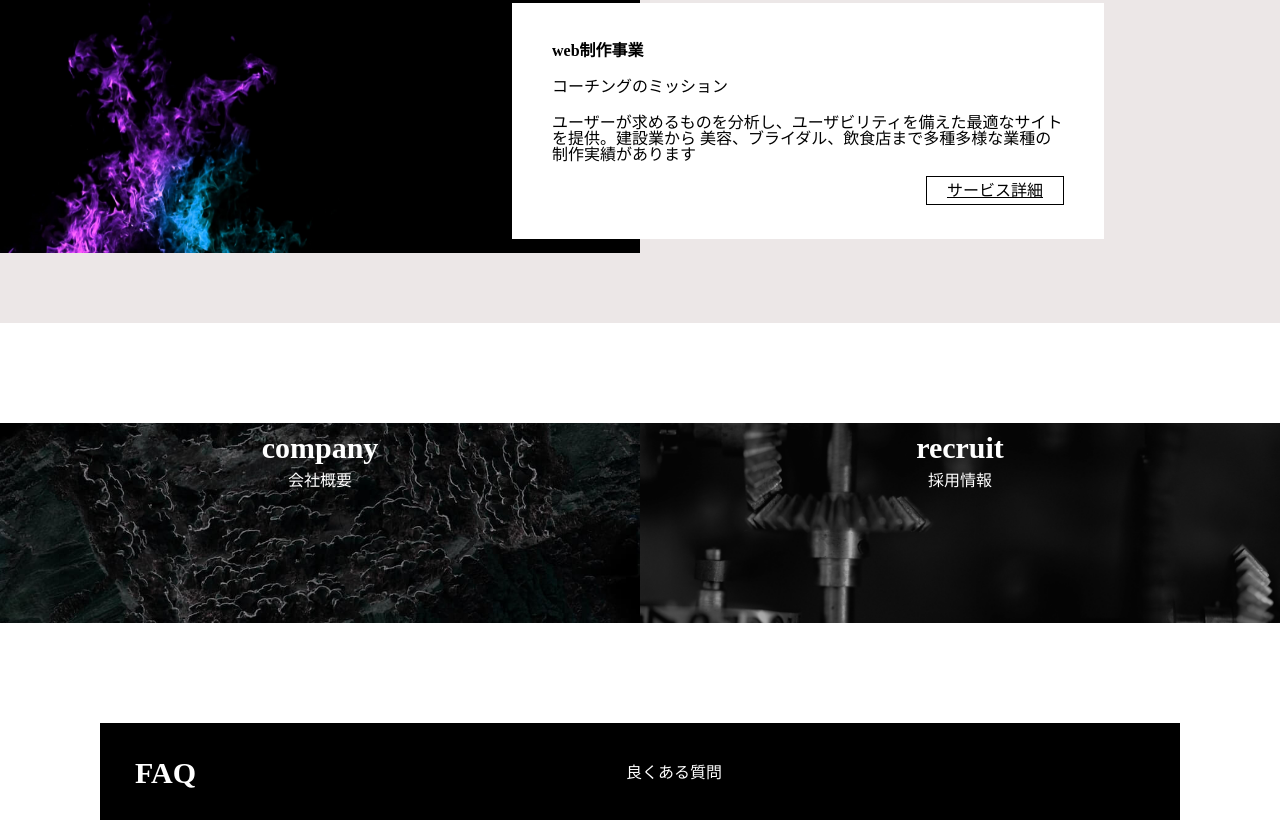
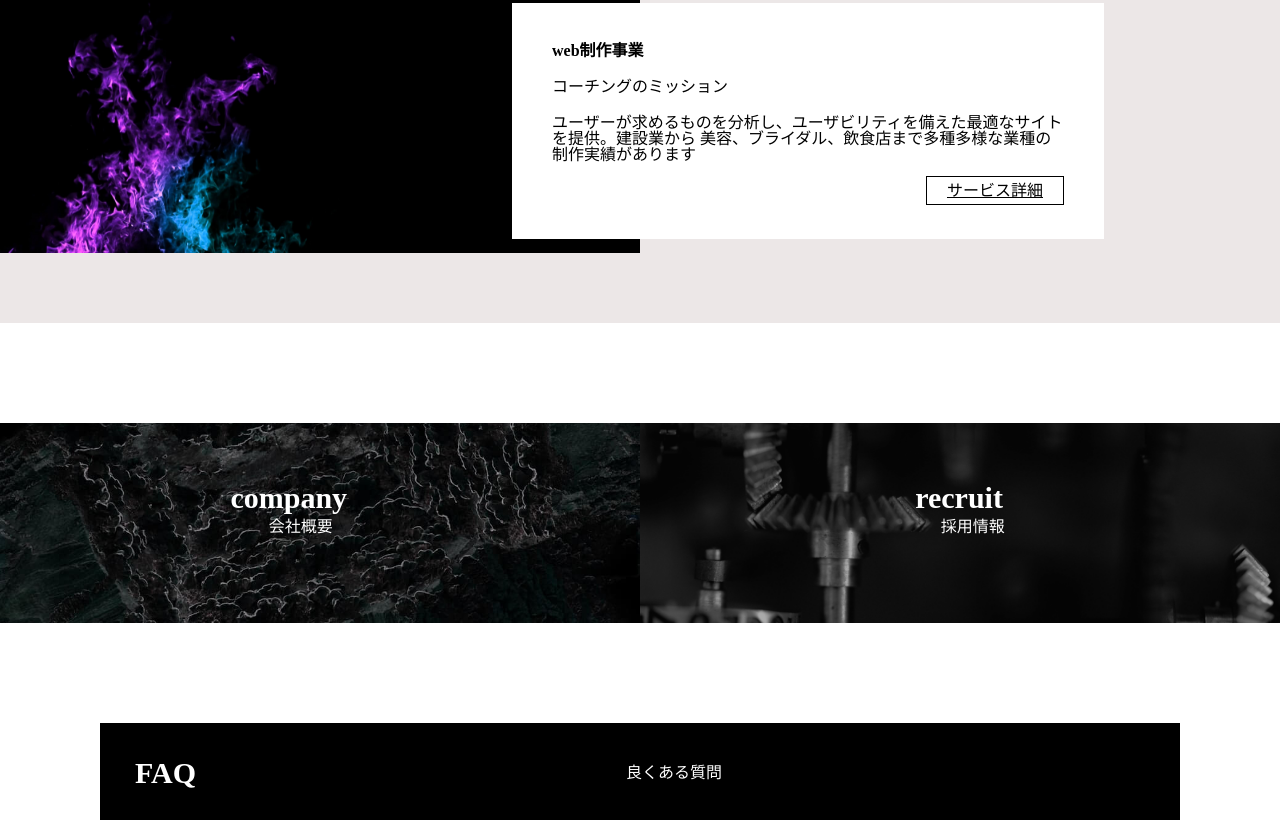
Before and after one commit to Oshomaru/zizen-kadai, a plain HTML site: page index.html in a window 1280 px wide. Shown: the part 1677-2497 px from the top of the page. Drawn offline with Linux system fonts and the light colour scheme; files whose address does not match are found by name.

Commit message:
Add files via upload

```diff
--- a/index.html
+++ b/index.html
@@ -39,6 +39,7 @@
 
     <div id="eyecatch_2">
       <div class="eyecatch_2-wrapper">
+        <img src="./img/mission-img.jpg" height="300" width="500" alt="">
         <div class="text">
           <h3>お客様のために進化する成長企業であり続ける</h3>
           <p>顧客主導型サービスを提供する企業として、お客様の会社経営に必要なサービスと情報を提供し続ける企業支援型会社を目指します。<br>企業が現在直面している「勝ち残るため」の戦略を提供できる会社として、ホームページをはじめ、各種マーケティングをご提供致します。</p>
@@ -80,8 +81,8 @@
       <div class="form-wrapper">
         <div class="form-top">
           <div class="form-left">
-            <h2>company</h2>
-            <p>会社概要</p>
+              <h2>company</h2>
+              <p>会社概要</p>
           </div>
           <div class="form-right">
             <h2>recruit</h2>
--- a/style.css
+++ b/style.css
@@ -241,12 +241,15 @@ select {
 }
 
 .eyecatch_2-wrapper {
-  background: url(./img/mission-img.jpg) no-repeat;
-  background-size: 500px;
-  background-position: right;
   background-color: black;
   height: 300px;
   position: relative;
+}
+
+.eyecatch_2-wrapper img {
+  position: absolute;
+  top: 20%;
+  left: 60%;
 }
 
 .text {
@@ -363,11 +366,24 @@ select {
   background-position: left;
   width: 50%;
   height: 200px;
+  position: relative;
 }
 
 .form-left p,
 .form-left h2 {
   text-align: center;
+}
+
+.form-left h2 {
+  position: absolute;
+  top: 25%;
+  left: 36%;
+}
+
+.form-left p {
+  position: absolute;
+  top: 48%;
+  left: 42%;
 }
 
 .form-right {
@@ -377,6 +393,19 @@ select {
   width: 50%;
   height: 200px;
   text-align: center;
+  position: relative;
+}
+
+.form-right h2 {
+  position: absolute;
+  top: 25%;
+  left: 43%;
+}
+
+.form-right p {
+  position: absolute;
+  top: 48%;
+  left: 47%;
 }
 
 .form-bottom {
```
